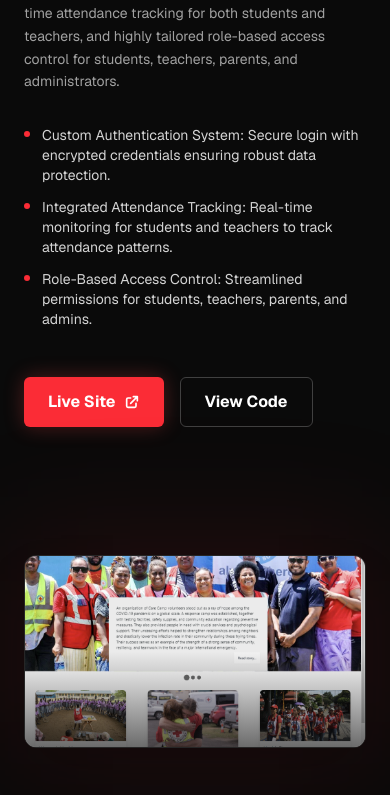
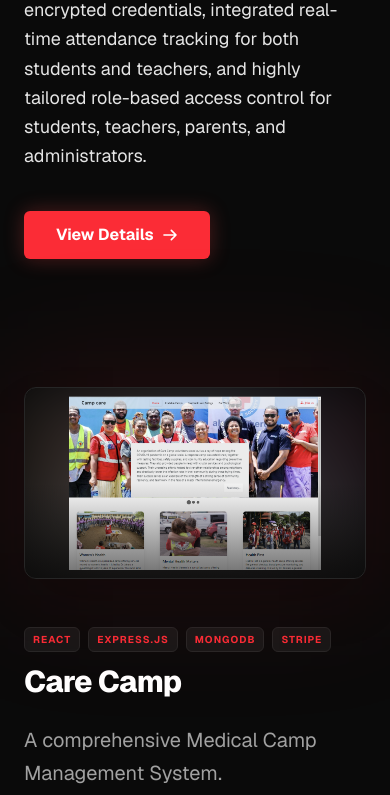
Before and after one commit to samwaseee/portfolio-V2, a Next.js app: page / in a window 390 px wide. Shown: the part 5417-6212 px from the top of the page. Built offline with nearby package versions, Linux system fonts and the light colour scheme.

Commit message:
Enhance portfolio layout with improved visuals and animations
Co-authored-by: Copilot <copilot@github.com>

```diff
--- a/src/app/projects/[slug]/page.tsx
+++ b/src/app/projects/[slug]/page.tsx
@@ -1,60 +1,149 @@
-import { notFound } from 'next/navigation';
-import { projects } from '@/data/portfolioData';
-import Link from 'next/link';
+"use client";
+import { use } from "react"; // 1. Import 'use' from React
+import { projects } from "../../../data/portfolioData";
+import Image from "next/image";
+import Link from "next/link";
+import { notFound } from "next/navigation";
+import { motion } from "framer-motion";
 
-export default function ProjectDetails({ params }: { params: { slug: string } }) {
-  const project = projects.find(p => p.slug === params.slug);
+// 2. Update the type so Next.js knows params is a Promise
+export default function ProjectDetails({ params }: { params: Promise<{ slug: string }> }) {
 
-  if (!project) return notFound();
+  // 3. Unwrap the promise to safely get the slug
+  const resolvedParams = use(params);
+  const project = projects.find((p) => p.slug === resolvedParams.slug);
+
+  if (!project) {
+    return notFound();
+  }
 
   return (
-    <main className="min-h-screen bg-slate-950 text-slate-200 py-24 px-6">
-      <div className="max-w-4xl mx-auto space-y-12">
+    <main className="min-h-screen bg-[#0a0a0a] text-slate-200 font-sans selection:bg-red-500/30 overflow-x-hidden">
 
-        <Link href="/" className="text-cyan-400 hover:underline flex items-center gap-2">
-          ← Back to Portfolio
+      {/* Top Navbar Area for Back Button */}
+      <nav className="w-full p-6 max-w-5xl mx-auto">
+        <Link href="/#projects" className="inline-flex items-center text-neutral-400 hover:text-red-500 transition-colors group">
+          <svg className="w-5 h-5 mr-2 group-hover:-translate-x-1 transition-transform" fill="none" stroke="currentColor" viewBox="0 0 24 24">
+            <path strokeLinecap="round" strokeLinejoin="round" strokeWidth={2} d="M10 19l-7-7m0 0l7-7m-7 7h18" />
+          </svg>
+          Back to Portfolio
         </Link>
+      </nav>
 
-        <div>
-          <h1 className="text-4xl md:text-5xl font-bold mb-4">{project.title}</h1>
-          <div className="flex flex-wrap gap-2 mb-8">
-            {project.stack.map(tech => (
-              <span key={tech} className="px-3 py-1 bg-slate-800 text-cyan-400 rounded-full text-sm font-medium">
+      <article className="max-w-5xl mx-auto px-6 py-12">
+        {/* Header Section */}
+        <motion.div
+          initial={{ opacity: 0, y: 20 }}
+          animate={{ opacity: 1, y: 0 }}
+          className="mb-12"
+        >
+          <div className="flex flex-wrap gap-2 mb-6">
+            {project.stack.map((tech) => (
+              <span key={tech} className="text-xs font-bold tracking-widest uppercase px-3 py-1 bg-red-500/10 border border-red-500/20 text-red-500 rounded-md">
                 {tech}
               </span>
             ))}
           </div>
-          <p className="text-xl text-slate-300 leading-relaxed">{project.longDesc}</p>
-        </div>
+          <h1 className="text-4xl md:text-6xl font-extrabold text-white tracking-tight mb-6">
+            {project.title}<span className="text-red-500">.</span>
+          </h1>
+          <p className="text-xl text-neutral-400 font-medium max-w-3xl leading-relaxed">
+            {project.shortDesc}
+          </p>
+        </motion.div>
 
-        <div className="grid md:grid-cols-2 gap-8">
-          <div className="p-6 bg-slate-900 rounded-xl border border-slate-800">
-            <h2 className="text-xl font-bold text-cyan-400 mb-4">Challenges Faced</h2>
-            <p className="text-slate-300">{project.challenges}</p>
+        {/* Hero Image */}
+        <motion.div
+          initial={{ opacity: 0, scale: 0.95 }}
+          animate={{ opacity: 1, scale: 1 }}
+          transition={{ delay: 0.2 }}
+          className="relative aspect-video rounded-2xl overflow-hidden border border-neutral-800 mb-16 shadow-2xl bg-black"
+        >
+          {/* Blurred Background */}
+          <Image
+            src={project.image}
+            alt=""
+            fill
+            className="object-cover opacity-30 blur-3xl scale-110"
+          />
+
+          {/* Actual Uncropped Image */}
+          <Image
+            src={project.image}
+            alt={project.title}
+            fill
+            className="object-contain p-2 relative z-10"
+            priority
+          />
+        </motion.div>
+
+        {/* Content Grid */}
+        <div className="grid grid-cols-1 lg:grid-cols-3 gap-12">
+
+          {/* Main Content */}
+          <div className="lg:col-span-2 space-y-12">
+            <section>
+              <h2 className="text-2xl font-bold text-white mb-4 border-b border-neutral-800 pb-2">Overview</h2>
+              <p className="text-neutral-300 leading-relaxed text-lg">
+                {project.longDesc}
+              </p>
+            </section>
+
+            <section>
+              <h2 className="text-2xl font-bold text-white mb-4 border-b border-neutral-800 pb-2">Key Features</h2>
+              <ul className="space-y-4">
+                {project.features?.map((feature, i) => (
+                  <li key={i} className="flex items-start gap-3 text-neutral-300 text-lg">
+                    <span className="mt-2 w-2 h-2 rounded-full bg-red-500 shrink-0"></span>
+                    <span>{feature}</span>
+                  </li>
+                ))}
+              </ul>
+            </section>
+
+            <section className="bg-red-500/5 p-8 rounded-2xl border border-red-500/10">
+              <h2 className="text-2xl font-bold text-red-400 mb-4 flex items-center gap-2">
+                <svg className="w-6 h-6" fill="none" stroke="currentColor" viewBox="0 0 24 24"><path strokeLinecap="round" strokeLinejoin="round" strokeWidth={2} d="M12 9v2m0 4h.01m-6.938 4h13.856c1.54 0 2.502-1.667 1.732-3L13.732 4c-.77-1.333-2.694-1.333-3.464 0L3.34 16c-.77 1.333.192 3 1.732 3z" /></svg>
+                Challenges Faced
+              </h2>
+              <p className="text-neutral-300 leading-relaxed text-lg">
+                {project.challenges}
+              </p>
+            </section>
           </div>
-          <div className="p-6 bg-slate-900 rounded-xl border border-slate-800">
-            <h2 className="text-xl font-bold text-cyan-400 mb-4">Future Plans</h2>
-            <p className="text-slate-300">{project.futurePlans}</p>
+
+          {/* Sidebar */}
+          <div className="space-y-8">
+            <div className="bg-neutral-900/40 p-6 rounded-2xl border border-neutral-800">
+              <h3 className="text-xl font-bold text-white mb-6">Project Links</h3>
+              <div className="space-y-4">
+                <a href={project.liveLink} target="_blank" rel="noopener noreferrer" className="flex items-center justify-center w-full py-3 bg-red-500 text-white font-bold rounded-lg hover:bg-red-600 transition-all shadow-lg">
+                  Visit Live Site
+                  <svg className="w-4 h-4 ml-2" fill="none" stroke="currentColor" viewBox="0 0 24 24">
+                    <path strokeLinecap="round" strokeLinejoin="round" strokeWidth={2.5} d="M10 6H6a2 2 0 00-2 2v10a2 2 0 002 2h10a2 2 0 002-2v-4M14 4h6m0 0v6m0-6L10 14" />
+                  </svg>
+                </a>
+                <a href={project.githubClient} target="_blank" rel="noopener noreferrer" className="flex items-center justify-center w-full py-3 bg-transparent text-white font-bold rounded-lg border border-neutral-700 hover:border-red-500 transition-all">
+                  View Source Code
+                  <svg className="w-4 h-4 ml-2" fill="currentColor" viewBox="0 0 24 24">
+                    <path d="M12 0c-6.626 0-12 5.373-12 12 0 5.302 3.438 9.8 8.207 11.387.599.111.793-.261.793-.577v-2.234c-3.338.726-4.033-1.416-4.033-1.416-.546-1.387-1.333-1.756-1.333-1.756-1.089-.745.083-.729.083-.729 1.205.084 1.839 1.237 1.839 1.237 1.07 1.834 2.807 1.304 3.492.997.107-.775.418-1.305.762-1.604-2.665-.305-5.467-1.334-5.467-5.931 0-1.311.469-2.381 1.236-3.221-.124-.303-.535-1.524.117-3.176 0 0 1.008-.322 3.301 1.23.957-.266 1.983-.399 3.003-.404 1.02.005 2.047.138 3.006.404 2.291-1.552 3.297-1.23 3.297-1.23.653 1.653.242 2.874.118 3.176.77.84 1.235 1.911 1.235 3.221 0 4.609-2.807 5.624-5.479 5.921.43.372.823 1.102.823 2.222v3.293c0 .319.192.694.801.576 4.765-1.589 8.199-6.086 8.199-11.386 0-6.627-5.373-12-12-12z" />
+                  </svg>
+                </a>
+              </div>
+            </div>
+
+            <div className="bg-neutral-900/40 p-6 rounded-2xl border border-neutral-800">
+              <h3 className="text-xl font-bold text-white mb-4 flex items-center gap-2">
+                <svg className="w-5 h-5 text-red-500" fill="none" stroke="currentColor" viewBox="0 0 24 24"><path strokeLinecap="round" strokeLinejoin="round" strokeWidth={2} d="M13 10V3L4 14h7v7l9-11h-7z" /></svg>
+                Future Plans
+              </h3>
+              <p className="text-neutral-400 leading-relaxed text-sm">
+                {project.futurePlans}
+              </p>
+            </div>
           </div>
         </div>
-
-        <div className="flex gap-4 pt-8 border-t border-slate-800">
-          <a href={project.liveLink} target="_blank" className="px-6 py-3 bg-cyan-500 text-slate-950 font-bold rounded-lg hover:bg-cyan-400 transition">
-            Live Project
-          </a>
-          <a href={project.githubClient} target="_blank" className="px-6 py-3 border border-slate-700 rounded-lg hover:border-cyan-400 transition">
-            GitHub Repo
-          </a>
-        </div>
-
-      </div>
+      </article>
     </main>
   );
 }
-
-// Generate static params for optimal Next.js performance
-export function generateStaticParams() {
-  return projects.map((project) => ({
-    slug: project.slug,
-  }));
-}
--- a/src/components/Projects.tsx
+++ b/src/components/Projects.tsx
@@ -1,7 +1,8 @@
 "use client";
 import { motion } from "framer-motion";
 import Image from "next/image";
-import { projects } from "../data/portfolioData"; // Importing your actual data
+import Link from "next/link";
+import { projects } from "../data/portfolioData";
 
 const ProjectCard = ({ project, index }: { project: typeof projects[0], index: number }) => {
   const isEven = index % 2 === 0;
@@ -17,28 +18,35 @@ const ProjectCard = ({ project, index }: { project: typeof projects[0], index: n
       {/* IMAGE SIDE */}
       <div className="w-full lg:w-1/2 relative group">
         <div className="absolute -inset-4 bg-red-500/10 rounded-2xl blur-3xl group-hover:bg-red-500/20 transition-all duration-700"></div>
-        <a
-          href={project.liveLink}
-          target="_blank"
-          rel="noopener noreferrer"
-          className="block relative aspect-video rounded-xl overflow-hidden border border-neutral-800 group-hover:border-red-500/50 transition-all duration-500 shadow-2xl"
-        >
+
+        <div className="block relative aspect-video rounded-xl overflow-hidden border border-neutral-800 bg-black transition-all duration-500 shadow-2xl">
+
+          {/* 1. Blurred Background (Fills the empty space) */}
+          <Image
+            src={project.image}
+            alt=""
+            fill
+            className="object-cover opacity-30 blur-2xl scale-110"
+          />
+
+          {/* 2. Actual Image (Uncropped, contained) */}
           <Image
             src={project.image}
             alt={project.title}
             fill
-            className="object-cover group-hover:scale-105 transition-transform duration-700"
+            className="object-contain p-2 relative z-10 group-hover:scale-105 transition-transform duration-700"
           />
-          <div className="absolute inset-0 bg-gradient-to-t from-[#0a0a0a] via-transparent to-transparent opacity-60"></div>
-        </a>
+
+          {/* 3. Dark Gradient Overlay */}
+          <div className="absolute inset-0 bg-gradient-to-t from-[#0a0a0a] via-transparent to-transparent opacity-60 z-20 pointer-events-none"></div>
+        </div>
       </div>
 
-      {/* TEXT SIDE */}
+      {/* TEXT SIDE - Now much cleaner! */}
       <div className="w-full lg:w-1/2 space-y-6">
         <div className="space-y-3">
-          {/* Tech Stack Pills */}
           <div className="flex flex-wrap gap-2">
-            {project.stack.map((tech) => (
+            {project.stack.slice(0, 4).map((tech) => (
               <span key={tech} className="text-[10px] font-bold tracking-widest uppercase px-2 py-1 bg-neutral-900 border border-neutral-800 text-red-500 rounded-md">
                 {tech}
               </span>
@@ -47,49 +55,27 @@ const ProjectCard = ({ project, index }: { project: typeof projects[0], index: n
           <h3 className="text-3xl md:text-4xl font-extrabold text-white tracking-tight">{project.title}</h3>
         </div>
 
-        {/* The catchy short description */}
-        <p className="text-red-500/90 text-lg font-semibold leading-relaxed">
+        <p className="text-neutral-400 text-xl leading-relaxed">
           {project.shortDesc}
         </p>
-
-        {/* FIXED: Removed substring() so the full long description shows */}
-        <p className="text-neutral-400 text-sm md:text-base leading-relaxed">
+        <p className="text-neutral-200 text-lg leading-relaxed">
           {project.longDesc}
         </p>
 
-        {/* Added back the Feature List for that detailed "Previous Portfolio" look */}
-        <ul className="space-y-3 pt-2">
-          {project.features.map((feature, i) => (
-            <li key={i} className="flex items-start gap-3 text-neutral-300 text-sm">
-              <span className="mt-1.5 w-1.5 h-1.5 rounded-full bg-red-500 shrink-0"></span>
-              <span>{feature}</span>
-            </li>
-          ))}
-        </ul>
-
-        <div className="flex flex-wrap gap-4 pt-6">
-          <motion.a
-            whileHover={{ scale: 1.05 }}
-            whileTap={{ scale: 0.95 }}
-            href={project.liveLink}
-            target="_blank"
-            className="inline-flex items-center px-6 py-3 bg-red-500 text-white font-bold rounded-md hover:bg-red-600 transition-all duration-300 shadow-[0_0_20px_rgba(239,68,68,0.3)]"
-          >
-            Live Site
-            <svg className="w-4 h-4 ml-2" fill="none" stroke="currentColor" viewBox="0 0 24 24">
-              <path strokeLinecap="round" strokeLinejoin="round" strokeWidth={2.5} d="M10 6H6a2 2 0 00-2 2v10a2 2 0 002 2h10a2 2 0 002-2v-4M14 4h6m0 0v6m0-6L10 14" />
-            </svg>
-          </motion.a>
-
-          <motion.a
-            whileHover={{ scale: 1.05 }}
-            whileTap={{ scale: 0.95 }}
-            href={project.githubClient}
-            target="_blank"
-            className="inline-flex items-center px-6 py-3 bg-transparent text-white font-bold rounded-md border border-neutral-700 hover:border-red-500 transition-all duration-300"
-          >
-            View Code
-          </motion.a>
+        <div className="pt-4">
+          {/* VIEW DETAILS BUTTON (Routes to the new page) */}
+          <Link href={`/projects/${project.slug}`}>
+            <motion.button
+              whileHover={{ scale: 1.05 }}
+              whileTap={{ scale: 0.95 }}
+              className="inline-flex items-center px-8 py-3 bg-red-500 text-white font-bold rounded-md hover:bg-red-600 transition-all duration-300 shadow-[0_0_20px_rgba(239,68,68,0.3)]"
+            >
+              View Details
+              <svg className="w-4 h-4 ml-2" fill="none" stroke="currentColor" viewBox="0 0 24 24">
+                <path strokeLinecap="round" strokeLinejoin="round" strokeWidth={2.5} d="M14 5l7 7m0 0l-7 7m7-7H3" />
+              </svg>
+            </motion.button>
+          </Link>
         </div>
       </div>
     </motion.div>
@@ -99,7 +85,6 @@ const ProjectCard = ({ project, index }: { project: typeof projects[0], index: n
 export default function Projects() {
   return (
     <section id="projects" className="relative py-24 px-6 max-w-7xl mx-auto min-h-screen">
-      {/* Dynamic Header */}
       <motion.div
         initial={{ opacity: 0, x: -20 }}
         whileInView={{ opacity: 1, x: 0 }}
@@ -112,7 +97,6 @@ export default function Projects() {
         <div className="w-20 h-1 bg-red-500 rounded-full"></div>
       </motion.div>
 
-      {/* Projects List rendered from your data file */}
       <div className="relative">
         {projects.map((project, index) => (
           <ProjectCard key={project.slug} project={project} index={index} />
```
Also changed, not shown: 2 other files (tests, documents, lock files or other folders).
